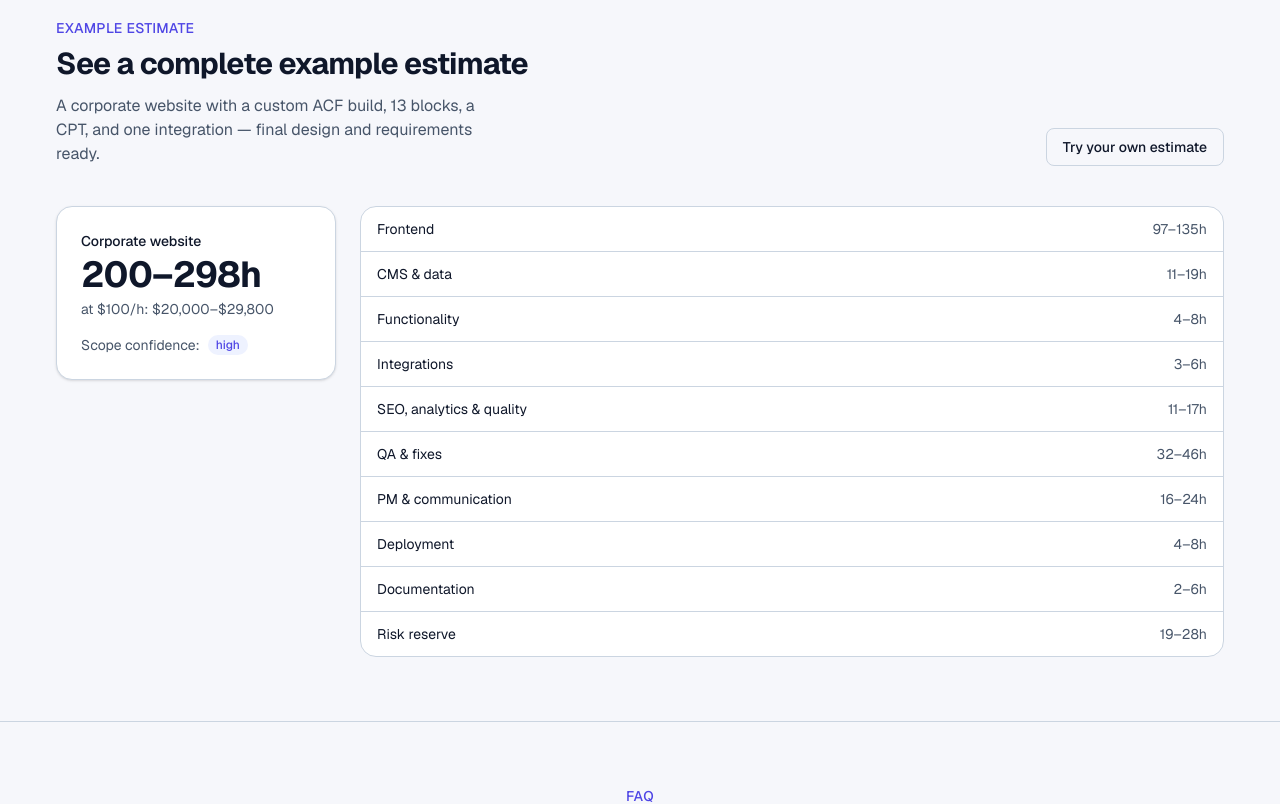
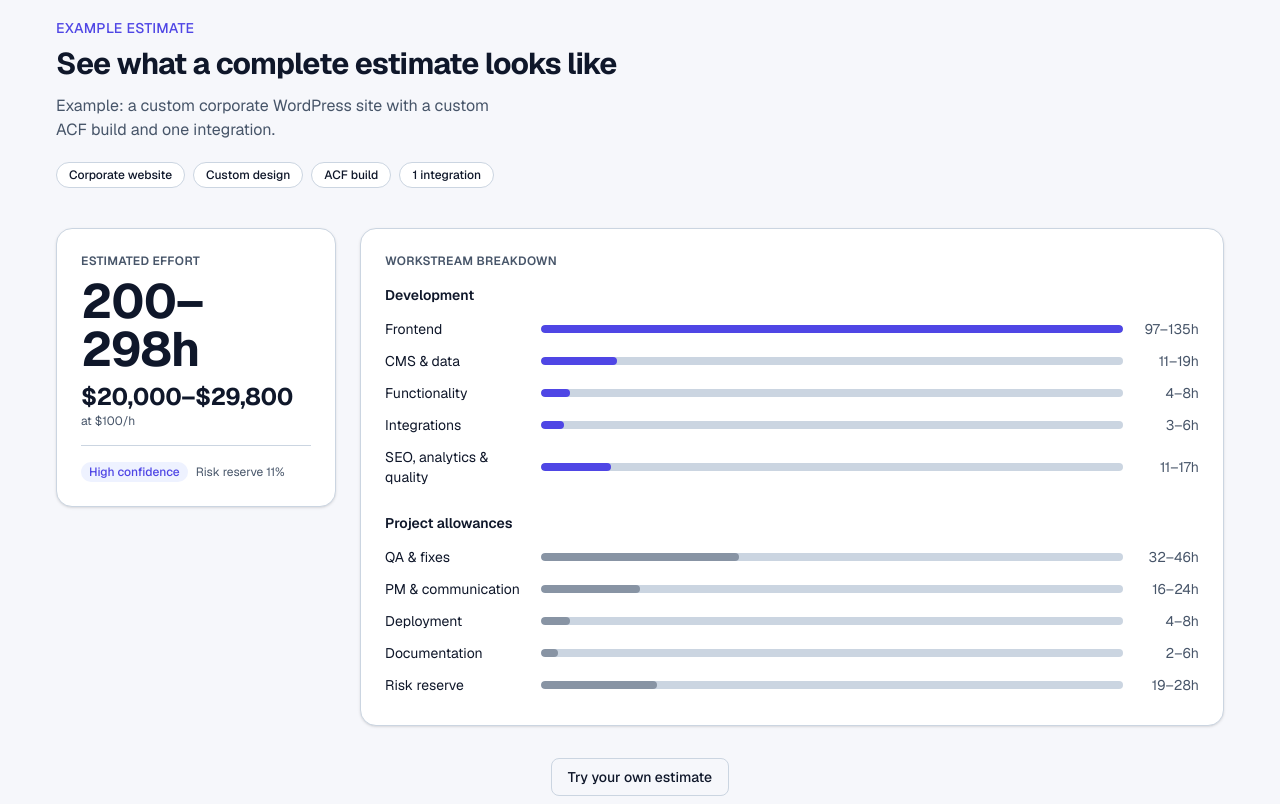
Before and after one commit to YedomakhaDev/wp-website-estimator, a Next.js app: page / in a window 1280 px wide. Shown: the part 2580-3384 px from the top of the page. Built offline with nearby package versions, Linux system fonts and the light colour scheme.

Commit message:
feat: redesign example estimate with prominent summary and breakdown bars

```diff
--- a/src/components/ExampleEstimate.tsx
+++ b/src/components/ExampleEstimate.tsx
@@ -1,64 +1,119 @@
 // Real output from Scenario A in scripts/scenarios.ts — re-run that script after
 // touching calculator.ts/questions.ts and update these numbers if they drift.
-const breakdown = [
-    { label: "Frontend", hours: "97–135h" },
-    { label: "CMS & data", hours: "11–19h" },
-    { label: "Functionality", hours: "4–8h" },
-    { label: "Integrations", hours: "3–6h" },
-    { label: "SEO, analytics & quality", hours: "11–17h" },
-    { label: "QA & fixes", hours: "32–46h" },
-    { label: "PM & communication", hours: "16–24h" },
-    { label: "Deployment", hours: "4–8h" },
-    { label: "Documentation", hours: "2–6h" },
-    { label: "Risk reserve", hours: "19–28h" },
+// The headline total (200–298h) is the engine's actual sum, not a re-sum of the
+// rows below — independently rounded rows can be off by ~1h from the total,
+// same as the live product, so we don't force them to match artificially.
+
+type BreakdownItem = { label: string; min: number; max: number };
+
+const development: BreakdownItem[] = [
+    { label: "Frontend", min: 97, max: 135 },
+    { label: "CMS & data", min: 11, max: 19 },
+    { label: "Functionality", min: 4, max: 8 },
+    { label: "Integrations", min: 3, max: 6 },
+    { label: "SEO, analytics & quality", min: 11, max: 17 },
 ];
+
+const allowances: BreakdownItem[] = [
+    { label: "QA & fixes", min: 32, max: 46 },
+    { label: "PM & communication", min: 16, max: 24 },
+    { label: "Deployment", min: 4, max: 8 },
+    { label: "Documentation", min: 2, max: 6 },
+    { label: "Risk reserve", min: 19, max: 28 },
+];
+
+const chips = ["Corporate website", "Custom design", "ACF build", "1 integration"];
+
+const maxMidpoint = Math.max(...[...development, ...allowances].map((item) => (item.min + item.max) / 2));
+
+function BreakdownRow({ item, tone }: { item: BreakdownItem; tone: "primary" | "muted" }) {
+    const midpoint = (item.min + item.max) / 2;
+    const percent = Math.round((midpoint / maxMidpoint) * 100);
+
+    return (
+        <div className="flex items-center gap-3 py-1.5">
+            <span className="w-36 shrink-0 text-sm text-foreground">{item.label}</span>
+            <div className="h-2 flex-1 overflow-hidden rounded-full bg-border">
+                <div
+                    className={`h-full rounded-full ${tone === "primary" ? "bg-primary" : "bg-muted-foreground/50"}`}
+                    style={{ width: `${percent}%` }}
+                />
+            </div>
+            <span className="w-16 shrink-0 text-right text-sm text-muted-foreground">
+                {item.min}–{item.max}h
+            </span>
+        </div>
+    );
+}
 
 export default function ExampleEstimate() {
     return (
         <section id="example" className="scroll-mt-20 border-t border-border py-16">
             <div className="mx-auto max-w-content px-6">
-                <div className="flex flex-wrap items-end justify-between gap-4">
-                    <div>
-                        <p className="text-sm font-medium uppercase tracking-wide text-primary">
-                            Example estimate
-                        </p>
+                <p className="text-sm font-medium uppercase tracking-wide text-primary">Example estimate</p>
                 <h2 className="mt-2 text-3xl font-bold tracking-tight text-foreground">
-                            See a complete example estimate
+                    See what a complete estimate looks like
                 </h2>
                 <p className="mt-3 max-w-md text-muted-foreground">
-                            A corporate website with a custom ACF build, 13 blocks, a CPT, and one integration —
-                            final design and requirements ready.
+                    Example: a custom corporate WordPress site with a custom ACF build and one integration.
                 </p>
-                    </div>
-                    <a
-                        href="#calculator"
-                        className="rounded-control border border-border px-4 py-2 text-sm font-medium text-foreground"
+
+                <div className="mt-5 flex flex-wrap gap-2">
+                    {chips.map((chip) => (
+                        <span
+                            key={chip}
+                            className="rounded-full border border-border bg-surface px-3 py-1 text-xs font-medium text-foreground"
                         >
-                        Try your own estimate
-                    </a>
+                            {chip}
+                        </span>
+                    ))}
                 </div>
 
                 <div className="mt-10 grid gap-6 lg:grid-cols-[280px_1fr]">
                     <div className="h-fit rounded-card border border-border bg-surface p-6 shadow-sm">
-                        <p className="text-sm font-medium text-foreground">Corporate website</p>
-                        <p className="mt-1 text-4xl font-bold tracking-tight text-foreground">200–298h</p>
-                        <p className="mt-1 text-sm text-muted-foreground">at $100/h: $20,000–$29,800</p>
-                        <div className="mt-4 flex items-center gap-2">
-                            <span className="text-sm text-muted-foreground">Scope confidence:</span>
+                        <p className="text-xs font-semibold uppercase tracking-wide text-muted-foreground">
+                            Estimated effort
+                        </p>
+                        <p className="mt-2 text-5xl font-bold tracking-tight text-foreground">200–298h</p>
+                        <p className="mt-2 text-2xl font-bold tracking-tight text-foreground">$20,000–$29,800</p>
+                        <p className="text-xs text-muted-foreground">at $100/h</p>
+
+                        <div className="mt-4 flex flex-wrap items-center gap-2 border-t border-border pt-4">
                             <span className="rounded-full bg-primary-subtle px-2 py-0.5 text-xs font-medium text-primary">
-                                high
+                                High confidence
                             </span>
+                            <span className="text-xs text-muted-foreground">Risk reserve 11%</span>
                         </div>
                     </div>
 
-                    <div className="divide-y divide-border rounded-card border border-border bg-surface text-sm">
-                        {breakdown.map((item) => (
-                            <div key={item.label} className="flex justify-between px-4 py-3">
-                                <span className="text-foreground">{item.label}</span>
-                                <span className="text-muted-foreground">{item.hours}</span>
-                            </div>
+                    <div className="rounded-card border border-border bg-surface p-6 shadow-sm">
+                        <p className="text-xs font-semibold uppercase tracking-wide text-muted-foreground">
+                            Workstream breakdown
+                        </p>
+
+                        <p className="mt-4 text-sm font-semibold text-foreground">Development</p>
+                        <div className="mt-2">
+                            {development.map((item) => (
+                                <BreakdownRow key={item.label} item={item} tone="primary" />
                             ))}
                         </div>
+
+                        <p className="mt-5 text-sm font-semibold text-foreground">Project allowances</p>
+                        <div className="mt-2">
+                            {allowances.map((item) => (
+                                <BreakdownRow key={item.label} item={item} tone="muted" />
+                            ))}
+                        </div>
+                    </div>
+                </div>
+
+                <div className="mt-8 text-center">
+                    <a
+                        href="#calculator"
+                        className="inline-block rounded-control border border-border px-4 py-2 text-sm font-medium text-foreground"
+                    >
+                        Try your own estimate
+                    </a>
                 </div>
             </div>
         </section>
```
Lines whose indentation alone changed are shown as unchanged.
